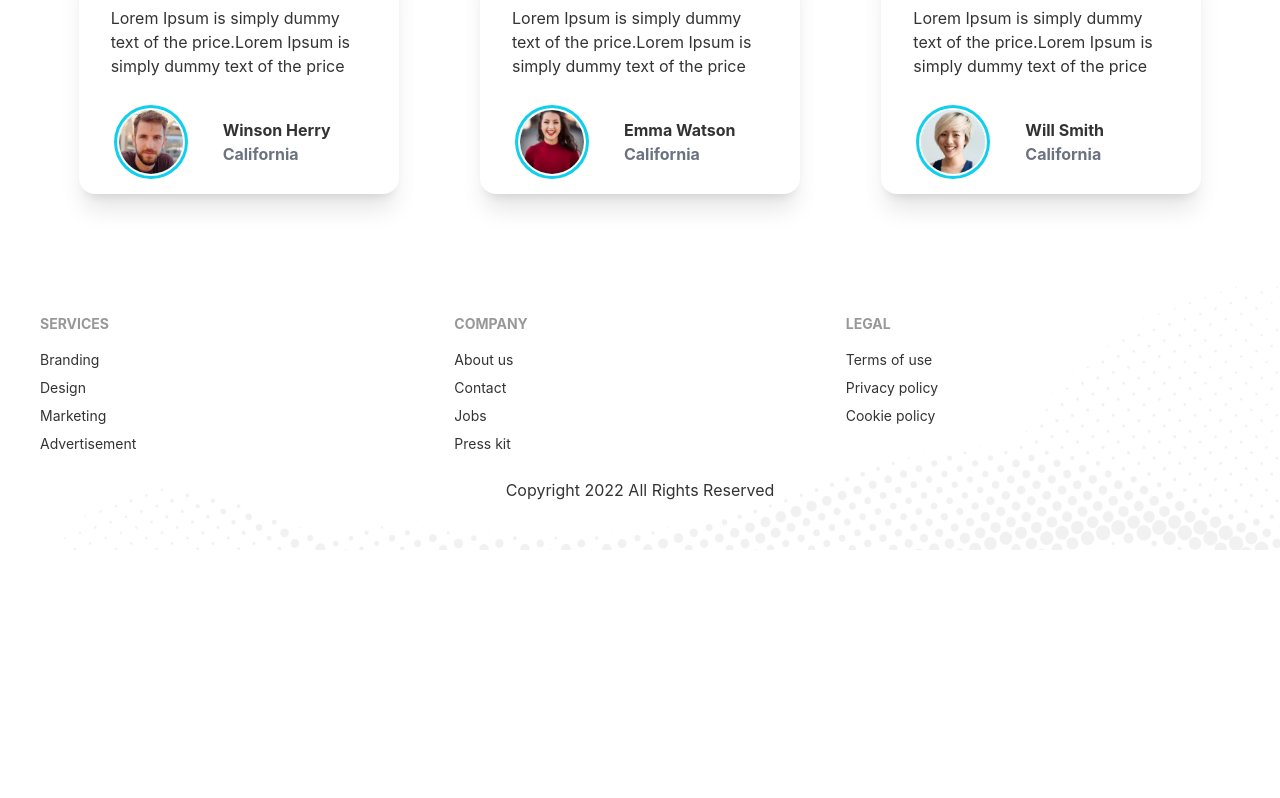
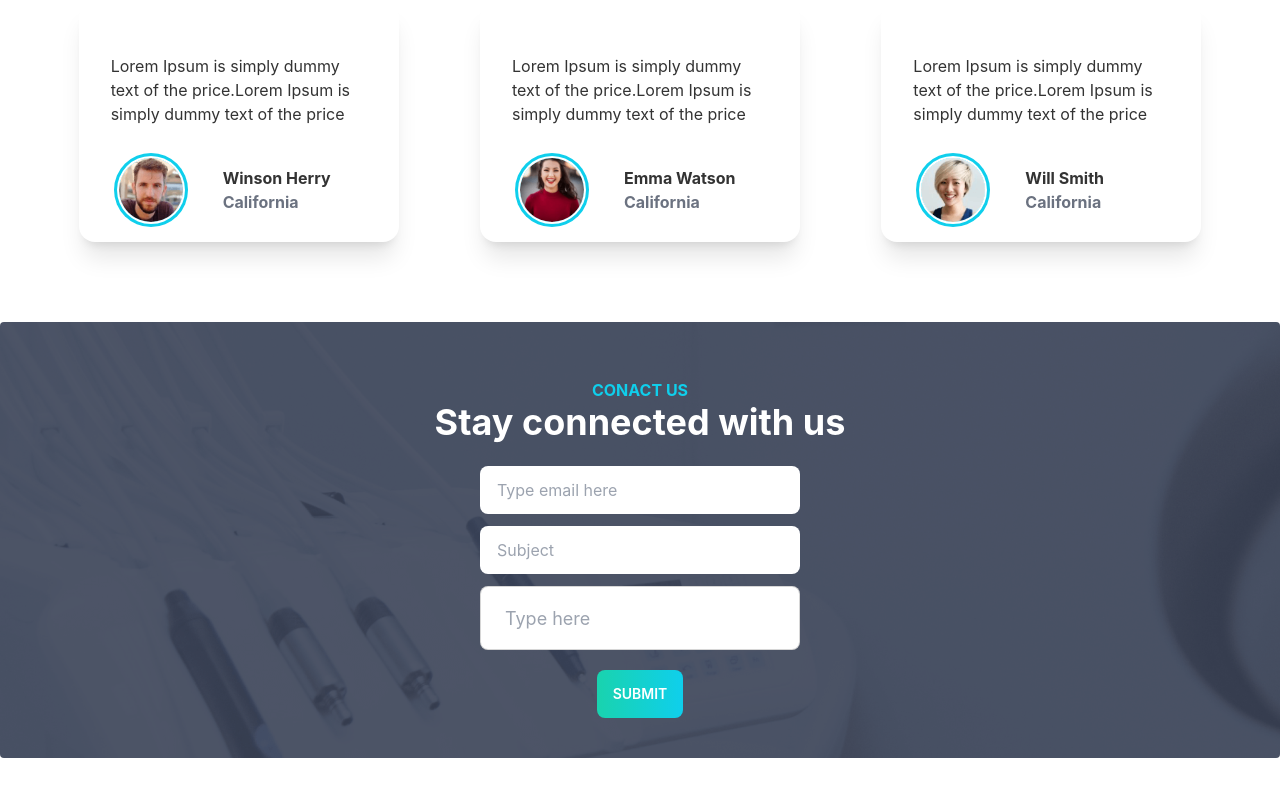
Before and after one commit to mdsaharshital/doctors-portal-client, a React (Create React App) app: page / in a window 1280 px wide. Shown: the part 3245-4043 px from the top of the page. Before the commit the page ends 3795 px from the top, so only its background shows below. Built offline with nearby package versions, Linux system fonts and the light colour scheme.

Commit message:
hero contact  done

```diff
--- a/src/pages/Home/Banner.js
+++ b/src/pages/Home/Banner.js
@@ -5,7 +5,10 @@ import PrimaryBtn from "../../components/PrimaryBtn";
 
 const Banner = () => {
   return (
-    <div style={{ background: `url(${bg})` }} className="hero min-h-screen">
+    <div
+      style={{ background: `url(${bg})` }}
+      className="px-12 hero min-h-screen"
+    >
       <div className="hero-content flex-col lg:flex-row-reverse">
         <img
           src={chair}
--- a/src/pages/Home/Execptional.js
+++ b/src/pages/Home/Execptional.js
@@ -4,7 +4,7 @@ import PrimaryBtn from "../../components/PrimaryBtn";
 
 const Execptional = () => {
   return (
-    <div className="hero min-h-screen md:px-24">
+    <div className="px-12 hero min-h-screen md:px-24">
       <div className="hero-content flex-col lg:flex-row">
         <img
           src={baby}
--- /dev/null
+++ b/src/pages/Home/HeroContact.js
@@ -0,0 +1,46 @@
+import React from "react";
+import contact from "../../assets/images/appointment.png";
+import PrimaryBtn from "../../components/PrimaryBtn";
+
+const HeroContact = () => {
+  return (
+    <div
+      className="my-16 p-10 rounded"
+      style={{
+        background: `url(${contact})`,
+        backgroundRepeat: "no-repeat",
+      }}
+    >
+      <h1 className="pt-4  text-center font-bold text-primary uppercase">
+        Conact us
+      </h1>
+      <h1 className="mb-6 text-white text-center text-4xl font-bold">
+        Stay connected with us
+      </h1>
+      <form className="block ">
+        <input
+          type="email"
+          placeholder="Type email here"
+          className="input block my-3 mx-auto w-full max-w-xs"
+        />
+        <input
+          type="text"
+          placeholder="Subject"
+          className="input block my-3 mx-auto w-full max-w-xs"
+        />
+        <input
+          type="text"
+          placeholder="Type here"
+          className="input input-bordered input-lg w-full max-w-xs block mx-auto mb-5"
+        />
+        <input
+          type="submit"
+          value="Submit"
+          className="btn bg-gradient-to-r from-secondary to-primary text-white border-none block mx-auto"
+        />
+      </form>
+    </div>
+  );
+};
+
+export default HeroContact;
--- a/src/pages/Home/Home.js
+++ b/src/pages/Home/Home.js
@@ -1,6 +1,7 @@
 import React from "react";
 import Banner from "./Banner";
 import Execptional from "./Execptional";
+import HeroContact from "./HeroContact";
 import HomeAppointment from "./HomeAppointment";
 import Info from "./Info";
 import OurServices from "./OurServices";
@@ -8,13 +9,14 @@ import Testimonial from "./Testimonial";
 
 const Home = () => {
   return (
-    <div className="px-12">
+    <div className="">
       <Banner />
       <Info />
       <OurServices />
       <Execptional />
       <HomeAppointment />
       <Testimonial />
+      <HeroContact />
     </div>
   );
 };
--- a/src/pages/Home/Info.js
+++ b/src/pages/Home/Info.js
@@ -29,7 +29,7 @@ const Info = () => {
     },
   ];
   return (
-    <div className="my-20">
+    <div className="my-20 px-12">
       <div className="grid grid-cols-1 md:grid-cols-2 lg:grid-cols-3 gap-5">
         {infos.map((info) => (
           <InfoCard key={info.id} info={info} />
--- a/src/pages/Home/OurServices.js
+++ b/src/pages/Home/OurServices.js
@@ -26,7 +26,7 @@ const OurServices = () => {
     },
   ];
   return (
-    <div className=" my-10">
+    <div className="px-12 my-10">
       <div className="text-center my-10">
         <h1 className="text-primary  font-bold  uppercase">Our services</h1>
         <h1 className="text-2xl ">Services we provide</h1>
--- a/src/pages/Home/Testimonial.js
+++ b/src/pages/Home/Testimonial.js
@@ -31,7 +31,7 @@ const Testimonial = () => {
   ];
   return (
     <div
-      className="my-20"
+      className="my-20 px-12"
       style={{
         background: `url(${quote})`,
         backgroundRepeat: "no-repeat",
```
